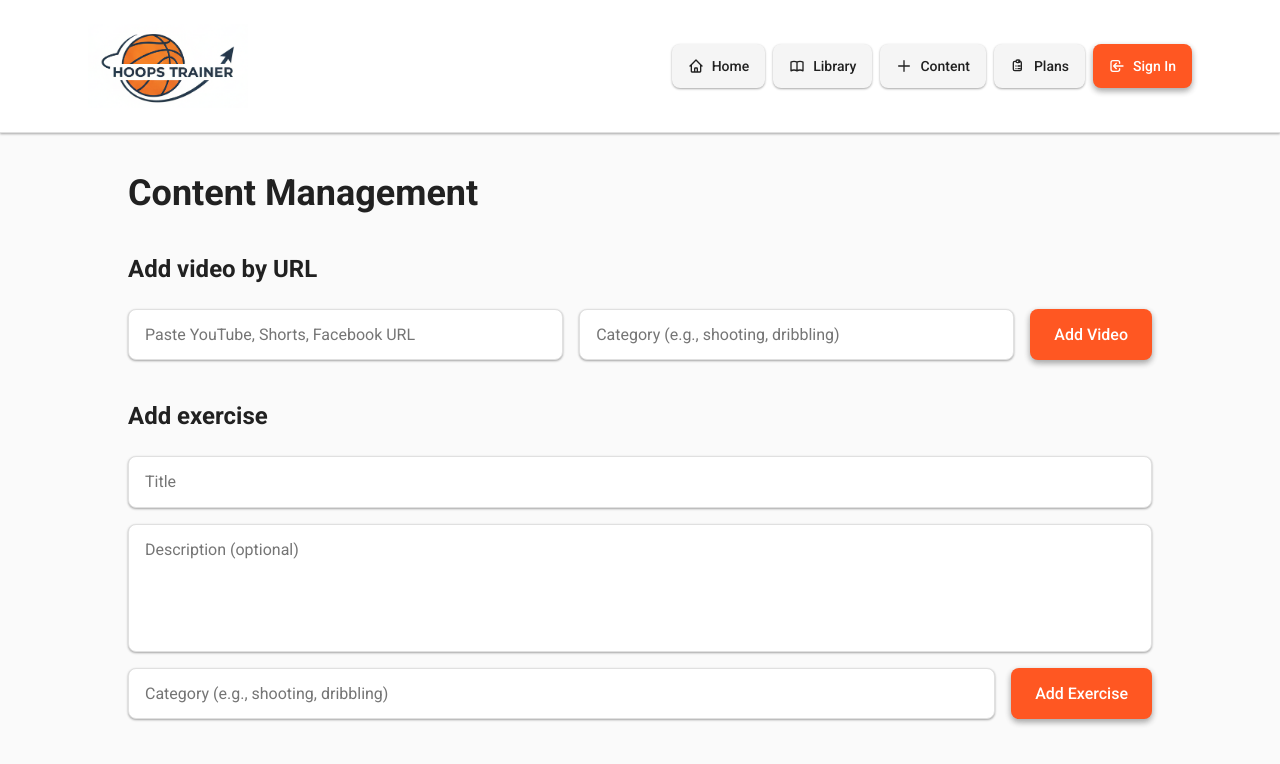
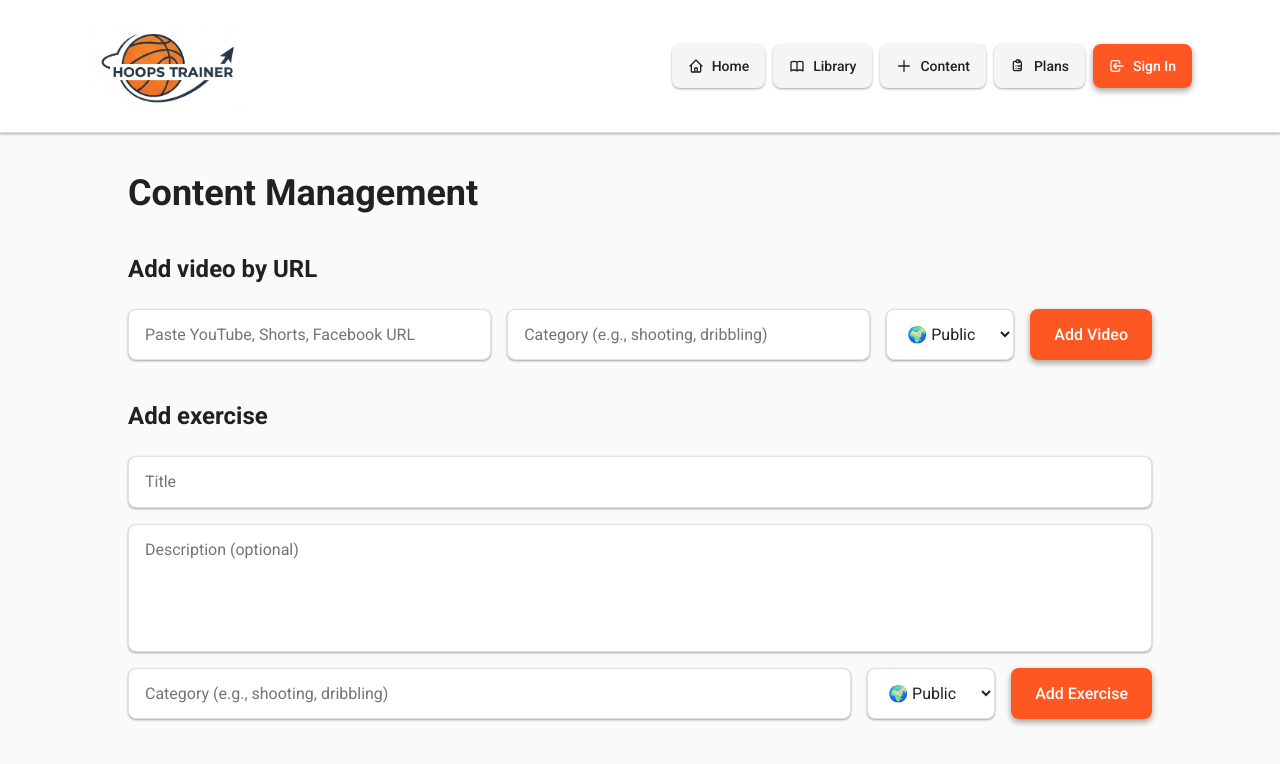
Before and after one commit to jmjcko/hoops-trainer, a Next.js app: page /content-management in a window 1280 px wide. Shown: the top 764 px of the page. Built offline with nearby package versions, Linux system fonts and the light colour scheme.

Commit message:
feat(privacy): implement public/private content visibility with user-specific filtering

```diff
--- a/src/app/content-management/page.tsx
+++ b/src/app/content-management/page.tsx
@@ -2,7 +2,7 @@
 
 import { useEffect, useState } from "react";
 import { detectVideoPlatform, extractYouTubeId, validateFacebookUrlEmbeddable } from "@/lib/url";
-import { loadLibrary, upsertExercise, upsertVideo } from "@/lib/storage";
+import { loadVisibleLibrary, upsertExercise, upsertVideo } from "@/lib/storage";
 import { ExerciseItem, LibraryState, VideoItem } from "@/types/library";
 
 function createId(prefix: string = "id"): string {
@@ -13,13 +13,15 @@ export default function ContentManagementPage() {
   const [lib, setLib] = useState<LibraryState>({ videos: [], exercises: [] });
   const [videoUrl, setVideoUrl] = useState("");
   const [videoCategory, setVideoCategory] = useState("");
+  const [videoVisibility, setVideoVisibility] = useState<"public" | "private">("public");
   const [videoError, setVideoError] = useState<string | null>(null);
   const [exerciseTitle, setExerciseTitle] = useState("");
   const [exerciseDesc, setExerciseDesc] = useState("");
   const [exerciseCategory, setExerciseCategory] = useState("");
+  const [exerciseVisibility, setExerciseVisibility] = useState<"public" | "private">("public");
 
   useEffect(() => {
-    setLib(loadLibrary());
+    setLib(loadVisibleLibrary());
   }, []);
 
   const handleAddVideo = () => {
@@ -39,11 +41,13 @@ export default function ContentManagementPage() {
       url,
       platform,
       category: videoCategory.trim() || undefined,
+      visibility: videoVisibility,
     };
     const updated = upsertVideo(item);
     setLib(updated);
     setVideoUrl("");
     setVideoCategory("");
+    setVideoVisibility("public");
     setVideoError(null);
   };
 
@@ -54,12 +58,14 @@ export default function ContentManagementPage() {
       title: exerciseTitle.trim(),
       category: exerciseCategory.trim() || undefined,
       description: exerciseDesc.trim() || undefined,
+      visibility: exerciseVisibility,
     };
     const updated = upsertExercise(ex);
     setLib(updated);
     setExerciseTitle("");
     setExerciseDesc("");
     setExerciseCategory("");
+    setExerciseVisibility("public");
   };
 
   return (
@@ -82,6 +88,14 @@ export default function ContentManagementPage() {
             value={videoCategory}
             onChange={e => setVideoCategory(e.target.value)}
           />
+          <select
+            className="rounded-lg border border-[var(--border)] px-4 py-3 bg-[var(--surface)] text-[var(--foreground)] focus:outline-none focus:ring-2 focus:ring-[var(--accent)] focus:border-transparent shadow-1 transition-all duration-200"
+            value={videoVisibility}
+            onChange={e => setVideoVisibility(e.target.value as "public" | "private")}
+          >
+            <option value="public">🌍 Public</option>
+            <option value="private">🔒 Private</option>
+          </select>
           <button className="rounded-lg bg-[var(--accent)] text-[var(--accent-contrast)] px-6 py-3 font-medium shadow-2 hover:shadow-3 transition-all duration-200" onClick={handleAddVideo}>
             Add Video
           </button>
@@ -120,6 +134,14 @@ export default function ContentManagementPage() {
               value={exerciseCategory}
               onChange={e => setExerciseCategory(e.target.value)}
             />
+            <select
+              className="rounded-lg border border-[var(--border)] px-4 py-3 bg-[var(--surface)] text-[var(--foreground)] focus:outline-none focus:ring-2 focus:ring-[var(--accent)] focus:border-transparent shadow-1 transition-all duration-200"
+              value={exerciseVisibility}
+              onChange={e => setExerciseVisibility(e.target.value as "public" | "private")}
+            >
+              <option value="public">🌍 Public</option>
+              <option value="private">🔒 Private</option>
+            </select>
             <button className="rounded-lg bg-[var(--accent)] text-[var(--accent-contrast)] px-6 py-3 font-medium shadow-2 hover:shadow-3 transition-all duration-200" onClick={handleAddExercise}>
               Add Exercise
             </button>
--- a/src/app/library/page.tsx
+++ b/src/app/library/page.tsx
@@ -2,7 +2,7 @@
 
 import { useEffect, useMemo, useState } from "react";
 import { extractYouTubeId, buildFacebookEmbedUrl, detectVideoPlatform, getVideoSourceInfo } from "@/lib/url";
-import { loadLibrary, removeVideo, removeExercise } from "@/lib/storage";
+import { loadVisibleLibrary, removeVideo, removeExercise } from "@/lib/storage";
 import { LibraryState } from "@/types/library";
 
 function createId(prefix: string = "id"): string {
@@ -15,7 +15,7 @@ export default function LibraryPage() {
   const [activeCategory, setActiveCategory] = useState<string>("all");
 
   useEffect(() => {
-    setLib(loadLibrary());
+    setLib(loadVisibleLibrary());
   }, []);
 
   const handleRemoveVideo = (id: string) => {
@@ -128,9 +128,14 @@ export default function LibraryPage() {
                 </div>
                 <div className="p-4 space-y-3">
                   <div className="flex items-center justify-between">
-                    <span className="inline-flex items-center px-3 py-1 rounded-full text-xs font-medium bg-[var(--accent)] text-[var(--accent-contrast)]">
-                      {v.category || "uncategorized"}
-                    </span>
+                    <div className="flex items-center gap-2">
+                      <span className="inline-flex items-center px-3 py-1 rounded-full text-xs font-medium bg-[var(--accent)] text-[var(--accent-contrast)]">
+                        {v.category || "uncategorized"}
+                      </span>
+                      <span className={`inline-flex items-center px-2 py-1 rounded-full text-xs font-medium ${v.visibility === "public" ? "bg-green-100 text-green-800" : "bg-orange-100 text-orange-800"}`}>
+                        {v.visibility === "public" ? "🌍 Public" : "🔒 Private"}
+                      </span>
+                    </div>
                     <button
                       className="text-[var(--error)] hover:text-[var(--error)]/80 transition-colors text-sm font-medium"
                       onClick={() => handleRemoveVideo(v.id)}
@@ -159,6 +164,9 @@ export default function LibraryPage() {
                     <span className="inline-flex items-center px-2 py-1 rounded-full text-xs font-medium bg-[var(--accent)] text-[var(--accent-contrast)]">
                       {e.category || "uncategorized"}
                     </span>
+                    <span className={`inline-flex items-center px-2 py-1 rounded-full text-xs font-medium ${e.visibility === "public" ? "bg-green-100 text-green-800" : "bg-orange-100 text-orange-800"}`}>
+                      {e.visibility === "public" ? "🌍 Public" : "🔒 Private"}
+                    </span>
                   </div>
                   {e.description && <p className="text-sm text-[var(--muted)] leading-relaxed">{e.description}</p>}
                 </div>
--- a/src/lib/storage.ts
+++ b/src/lib/storage.ts
@@ -4,6 +4,17 @@ import { ExerciseItem, LibraryState, TrainingPlan, VideoItem } from "@/types/lib
 
 const LIBRARY_KEY = "ht_library_v1";
 const PLANS_KEY = "ht_plans_v1";
+
+// Get current user ID (for now, we'll use a simple session ID)
+function getCurrentUserId(): string | undefined {
+  if (typeof window === "undefined") return undefined;
+  let userId = sessionStorage.getItem("ht_user_id");
+  if (!userId) {
+    userId = `user_${Math.random().toString(36).slice(2, 10)}`;
+    sessionStorage.setItem("ht_user_id", userId);
+  }
+  return userId;
+}
 
 export function loadLibrary(): LibraryState {
   if (typeof window === "undefined") return { videos: [], exercises: [] };
@@ -16,6 +27,21 @@ export function loadLibrary(): LibraryState {
   }
 }
 
+// Load only content that should be visible to current user
+export function loadVisibleLibrary(): LibraryState {
+  const allContent = loadLibrary();
+  const currentUserId = getCurrentUserId();
+
+  return {
+    videos: allContent.videos.filter(v =>
+      v.visibility === "public" || v.userId === currentUserId
+    ),
+    exercises: allContent.exercises.filter(e =>
+      e.visibility === "public" || e.userId === currentUserId
+    )
+  };
+}
+
 export function saveLibrary(state: LibraryState): void {
   if (typeof window === "undefined") return;
   localStorage.setItem(LIBRARY_KEY, JSON.stringify(state));
@@ -23,9 +49,18 @@ export function saveLibrary(state: LibraryState): void {
 
 export function upsertVideo(video: VideoItem): LibraryState {
   const lib = loadLibrary();
+  const currentUserId = getCurrentUserId();
+
+  // Ensure the video has the current user ID and visibility
+  const videoWithUser = {
+    ...video,
+    userId: currentUserId,
+    visibility: video.visibility || "public"
+  };
+
   const idx = lib.videos.findIndex(v => v.id === video.id);
-  if (idx === -1) lib.videos.unshift(video);
-  else lib.videos[idx] = video;
+  if (idx === -1) lib.videos.unshift(videoWithUser);
+  else lib.videos[idx] = videoWithUser;
   saveLibrary(lib);
   return lib;
 }
@@ -38,9 +73,18 @@ export function removeVideo(id: string): LibraryState {
 
 export function upsertExercise(ex: ExerciseItem): LibraryState {
   const lib = loadLibrary();
+  const currentUserId = getCurrentUserId();
+
+  // Ensure the exercise has the current user ID and visibility
+  const exerciseWithUser = {
+    ...ex,
+    userId: currentUserId,
+    visibility: ex.visibility || "public"
+  };
+
   const idx = lib.exercises.findIndex(e => e.id === ex.id);
-  if (idx === -1) lib.exercises.unshift(ex);
-  else lib.exercises[idx] = ex;
+  if (idx === -1) lib.exercises.unshift(exerciseWithUser);
+  else lib.exercises[idx] = exerciseWithUser;
   saveLibrary(lib);
   return lib;
 }
--- a/src/types/library.ts
+++ b/src/types/library.ts
@@ -9,6 +9,8 @@ export interface VideoItem {
   thumbnailUrl?: string;
   durationSeconds?: number;
   notes?: string;
+  visibility: "public" | "private";
+  userId?: string; // undefined for anonymous users
 }
 
 export interface ExerciseItem {
@@ -17,6 +19,8 @@ export interface ExerciseItem {
   category?: string;
   description?: string;
   durationMinutes?: number;
+  visibility: "public" | "private";
+  userId?: string; // undefined for anonymous users
 }
 
 export interface TrainingUnitItem {
```
